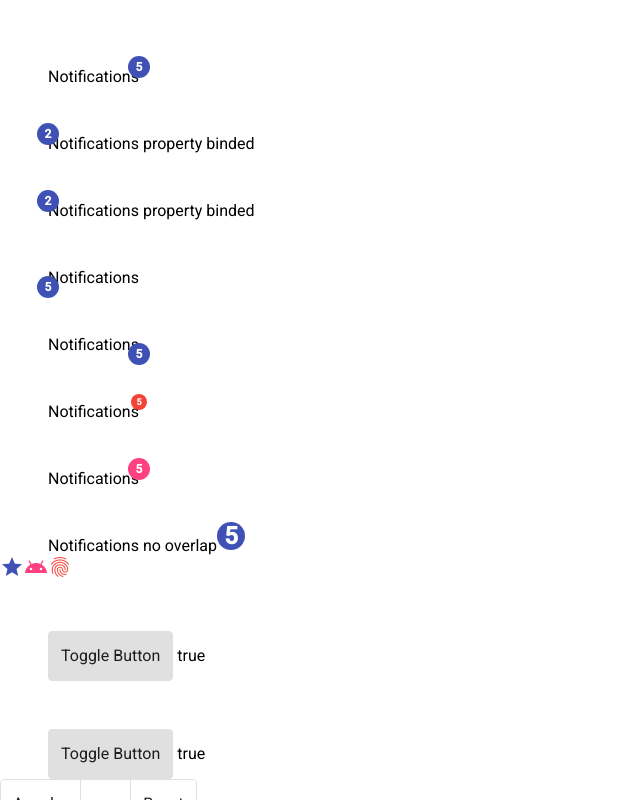
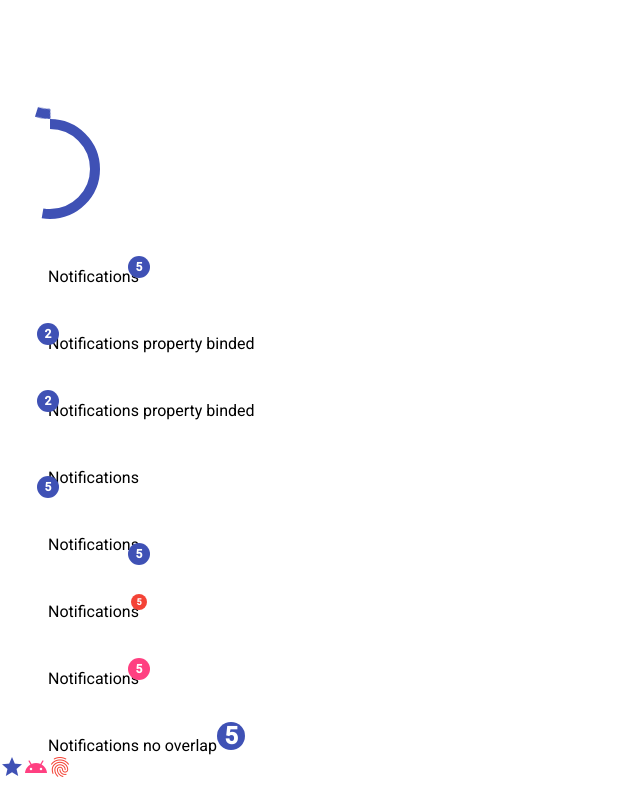
Before and after one commit to ranjeetrocky/angular-material-demo, an Angular app: page / in a window 1280 px wide. Shown: the top 800 px of the page, without its empty margins (0-640 px from the left). Built offline with nearby package versions, Linux system fonts and the light colour scheme.

Commit message:
11 added spinners

```diff
--- a/src/app/app.component.html
+++ b/src/app/app.component.html
@@ -1,4 +1,6 @@
 <br />
+<mat-spinner></mat-spinner>
+<mat-progress-spinner [value]="progress"></mat-progress-spinner>
 <div><span matBadge="5">Notifications</span></div>
 <div>
   <span
--- a/src/app/app.component.ts
+++ b/src/app/app.component.ts
@@ -9,4 +9,10 @@ export class AppComponent {
   title = 'angular-material-demo';
   notifications = 2;
   zeronotifications = 2;
+  progress = 0;
+  constructor() {
+    setInterval(() => {
+      this.progress <= 100 ? this.progress++ : (this.progress = 0);
+    }, 16);
+  }
 }
--- a/src/app/material/material.module.ts
+++ b/src/app/material/material.module.ts
@@ -4,12 +4,14 @@ import { MatButtonModule } from '@angular/material/button';
 import { MatButtonToggleModule } from '@angular/material/button-toggle';
 import { MatIconModule } from '@angular/material/icon';
 import { MatBadgeModule } from '@angular/material/badge';
+import { MatProgressSpinnerModule } from '@angular/material/progress-spinner';
 
 const MaterialComponents = [
   MatButtonModule,
   MatButtonToggleModule,
   MatIconModule,
   MatBadgeModule,
+  MatProgressSpinnerModule,
 ];
 
 @NgModule({
```
